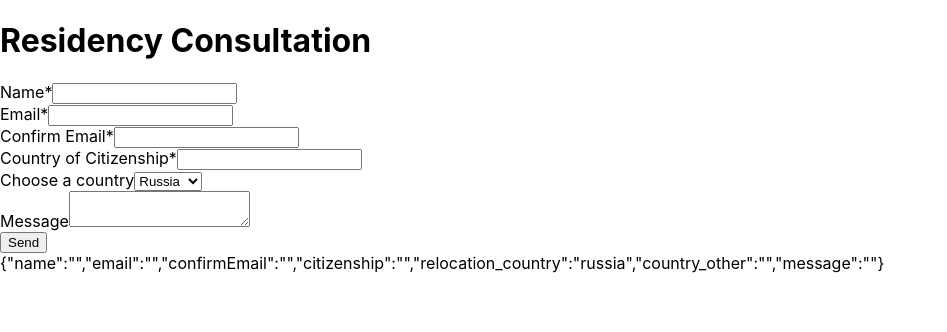
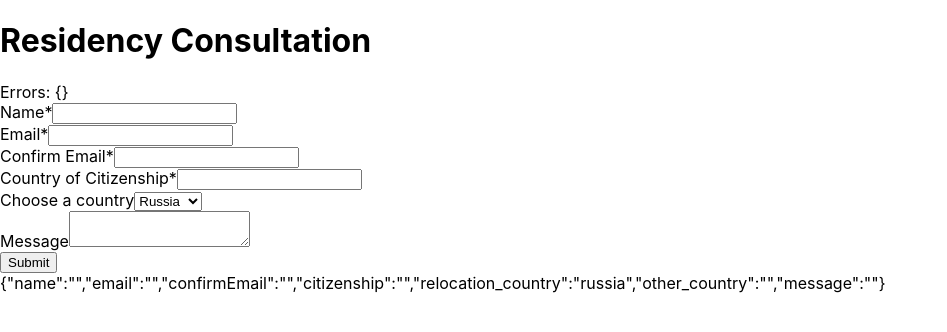
Before and after one commit to ashannon828/conditional-forms-with-formik, a Next.js app: page /residency in a window 1280 px wide. Shown: the top 332 px of the page, without its empty margins (0-947 px from the left). Built offline with nearby package versions, Linux system fonts and the light colour scheme.

Commit message:
fixed validation issue with other

```diff
--- /dev/null
+++ b/pages/api/email-residency.js
@@ -0,0 +1,8 @@
+const countries = { russia: "", turkey: "", ukraine: "", other: "" };
+
+// Add contact to sendinblue
+// Email contact
+
+export default (req, res) => {
+  res.status(200).json({ name: "John Doe" });
+};
--- a/pages/residency.js
+++ b/pages/residency.js
@@ -3,7 +3,7 @@ import Head from "next/head";
 import { Field, Form, Formik, FormikProps } from "formik";
 import * as Yup from "yup";
 
-const validationSchema = Yup.object().shape({
+let validationShape = {
   name: Yup.string().required("Enter your name"),
   email: Yup.string()
     .email("Enter a valid email")
@@ -14,9 +14,16 @@ const validationSchema = Yup.object().shape({
   citizenship: Yup.string()
     .min(2, "Enter a valid country")
     .required("Enter your country of citizenship"),
-  country_other: Yup.string().required("Enter a country"),
-  message: Yup.string(),
-});
+  relocation_country: Yup.string(),
+  other_country: Yup.string().when("relocation_country", {
+    is: (country) => country === "other",
+    then: Yup.string().required("Enter your desired country"),
+    otherwise: null,
+  }),
+};
+
+const validationSchema = Yup.object().shape(validationShape);
+
 export default function residency() {
   return (
     <div>
@@ -27,42 +34,45 @@ export default function residency() {
       <main>
         <h1>Residency Consultation</h1>
         <Formik
-          validationSchema={validationSchema}
           initialValues={{
             name: "",
             email: "",
             confirmEmail: "",
             citizenship: "",
             relocation_country: "russia",
-            country_other: "",
+            other_country: "",
             message: "",
           }}
+          validationSchema={validationSchema}
+          onSubmit={(values, actions) => {
+            setTimeout(() => {
+              alert(JSON.stringify(values, null, 2));
+
+              actions.setSubmitting(false);
+            }, 1000);
+          }}
         >
-          {({ values, errors, touched, handleChange, handleBlur }) => (
+          {({ values, errors, touched }) => (
             <Form>
+              Errors: {JSON.stringify(errors)}
               <div>
                 <label htmlFor="name">Name*</label>
-                <Field
-                  onChange={handleChange}
-                  onBlur={handleBlur}
-                  id="name"
-                  name="name"
-                />
+                <Field type="text" id="name" name="name" />
                 {touched.name && errors.name}
               </div>
               <div>
                 <label htmlFor="email">Email*</label>
-                <Field id="email" name="email" />
+                <Field type="text" id="email" name="email" />
                 {touched.email && errors.email}
               </div>
               <div>
                 <label htmlFor="confirmEmail">Confirm Email*</label>
-                <Field id="confirmEmail" name="confirmEmail" />
+                <Field type="text" id="confirmEmail" name="confirmEmail" />
                 {touched.confirmEmail && errors.confirmEmail}
               </div>
               <div>
                 <label htmlFor="citizenship">Country of Citizenship*</label>
-                <Field id="citizenship" name="citizenship" />
+                <Field type="text" id="citizenship" name="citizenship" />
                 {touched.citizenship && errors.citizenship}
               </div>
               <div>
@@ -80,9 +90,9 @@ export default function residency() {
               </div>
               {values.relocation_country === "other" && (
                 <div>
-                  <label htmlFor="country_other">Enter a country*</label>
-                  <Field id="country_other" name="country_other" />
-                  {touched.country_other && errors.country_other}
+                  <label htmlFor="other_country">Enter a country*</label>
+                  <Field id="other_country" name="other_country" />
+                  {touched.other_country && errors.other_country}
                 </div>
               )}
               <div>
@@ -90,7 +100,7 @@ export default function residency() {
                 <Field as="textarea" id="message" name="message" />
               </div>
               <div>
-                <button type="submit">Send</button>
+                <button type="submit">Submit</button>
               </div>
               {JSON.stringify(values)}
             </Form>
```
Also changed, not shown: pages/index.js (+23 -17 lines).
